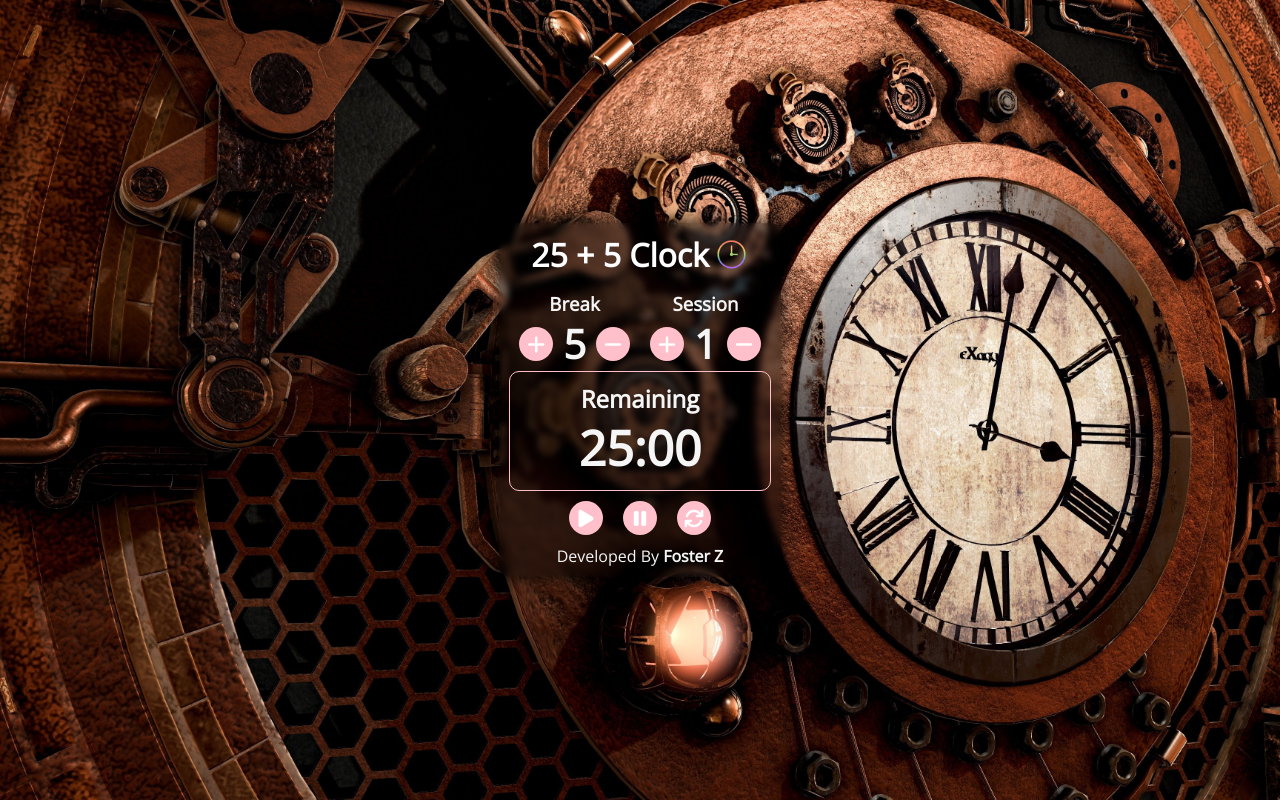
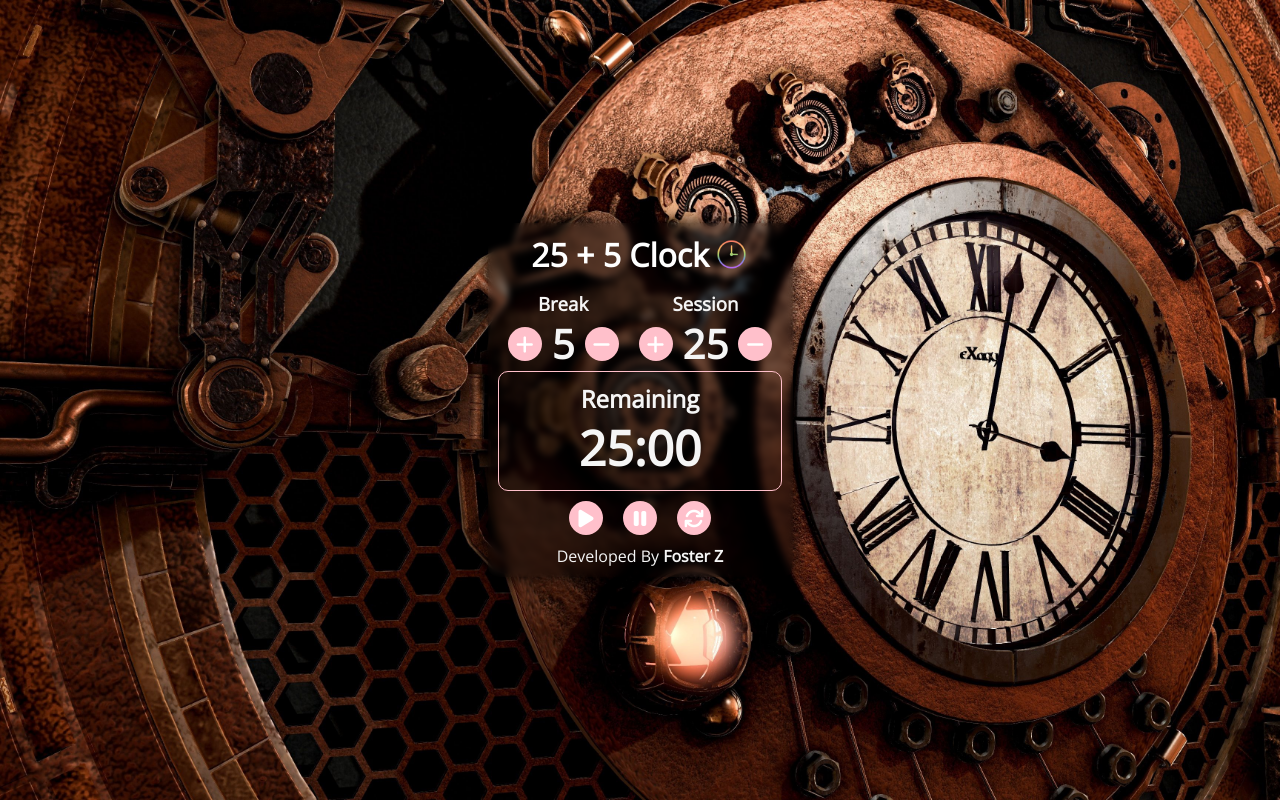
Before and after one commit to Foss-Educational-Projects/Clock, a React (Vite) app: page / in a window 1280 px wide. Built offline with nearby package versions, Linux system fonts and the light colour scheme.

Commit message:
Initial Commit Clock 4

```diff
--- a/package.json
+++ b/package.json
@@ -10,8 +10,11 @@
     "preview": "vite preview"
   },
   "dependencies": {
+    "@popperjs/core": "^2.11.6",
     "@reduxjs/toolkit": "^1.9.2",
+    "bootstrap": "^5.2.3",
     "react": "^18.2.0",
+    "react-bootstrap": "^2.7.0",
     "react-dom": "^18.2.0",
     "react-redux": "^8.0.5"
   },
--- a/src/assets/scss/components/clock/_clock.scss
+++ b/src/assets/scss/components/clock/_clock.scss
@@ -20,7 +20,6 @@
 	color: whitesmoke;
 }
 
-
 button {
 	background: none;
 	border: none;
@@ -31,6 +30,8 @@ button {
 	cursor: pointer;
 	position: relative;
 	display: flex;
+	transition: box-shadow, 200ms ease-in-out;
+	-webkit-tap-highlight-color:transparent;
 	i {
 		font-size: 1.5em;
 		color: white;
@@ -46,4 +47,8 @@ button {
 			transform: translate(-50%, -50%);
 		}
 	}
+	&:focus {
+		transition: box-shadow, 200ms ease-in-out;
+		box-shadow: 0 0 10px var(--accent-color);
+	}
 }
--- a/src/assets/scss/components/clock/modules/_clock-timer.scss
+++ b/src/assets/scss/components/clock/modules/_clock-timer.scss
@@ -10,6 +10,9 @@
 			text-align: center;
 			font-size: 3em;
 			font-weight: bolder;
+			display: flex;
+			justify-content: center;
+			align-items: center;
 		}
 	}
 	.timer-controls {
--- a/src/components/Clock.jsx
+++ b/src/components/Clock.jsx
@@ -1,15 +1,28 @@
 import React from "react";
+import Button from 'react-bootstrap/Button'
 import { useSelector, useDispatch } from "react-redux";
 
-import { increaseBreak, decreaseBreak } from "../features/breakSlice";
-import { increaseSession, decreaseSession } from "../features/sessionSlice";
+import { increaseBreak, decreaseBreak, resetBreak } from "../features/breakSlice";
+import { increaseSession, decreaseSession, resetSession } from "../features/sessionSlice";
+import { resumeTimer } from "../features/timerSlice";
 
 import Logo from "./../assets/images/clock-2.png"
 const Clock = () => {
 	const breakValue = useSelector(state => state.break.value)
 	const sessionValue = useSelector(state => state.session.value)
+	const timerResumed = useSelector(state => state.timer.value)
 
 	const dispatch = useDispatch();
+	const resetAll = () => {
+		dispatch(resetBreak())
+		dispatch(resetSession())
+	}
+	const pauseTimer = () => {
+
+	}
+	const toggleTimer = () => {
+		dispatch(resumeTimer(false))
+	}
 	return (
 		<div className="clock">
 			<h1 className="clock-header">
@@ -19,32 +32,74 @@ const Clock = () => {
 			<div className="break-and-session">
 				<div className="break-section">
 					<h3 className="break-section-title">Break</h3>
+					{(() => {
+						if (timerResumed) {
+							return (
 								<div className="break-section-settings">
-						<button className="break-increase" onClick={() => dispatch(increaseBreak())}><i className="fa-solid fa-plus"></i></button>
+									<Button disabled={true} className="break-increase" onClick={() => dispatch(increaseBreak())}><i className="fa-solid fa-plus"></i></Button>
 									<p className="values">{breakValue}</p>
-						<button className="break-decrease" onClick={() => dispatch(decreaseBreak())}><i className="fa-solid fa-minus"></i></button>
+									<Button disabled={true} className="break-decrease" onClick={() => dispatch(decreaseBreak())}><i className="fa-solid fa-minus"></i></Button>
 								</div>
+							)
+						}
+						else {
+							return (
+								<div className="break-section-settings">
+									<Button className="break-increase" onClick={() => dispatch(increaseBreak())}>
+										<i className="fa-solid fa-plus"></i>
+									</Button>
+									<p className="values">{breakValue}</p>
+									<Button className="break-decrease" onClick={() => dispatch(decreaseBreak())}>
+										<i className="fa-solid fa-minus"></i>
+									</Button>
+								</div>
+							)
+						}
+					})()}
 				</div>
 				<div className="session-section">
 					<h3 className="session-section-title">Session</h3>
+					{(() => {
+						if (timerResumed) {
+							return (
 								<div className="session-section-settings">
-						<button className="session-increase" onClick={() => dispatch(increaseSession())}><i className="fa-solid fa-plus"></i></button>
+									<Button disabled={true} className="session-increase" onClick={() => dispatch(increaseSession())}>
+										<i className="fa-solid fa-plus"></i>
+									</Button>
 									<p className="values">{sessionValue}</p>
-						<button className="session-decrease" onClick={() => dispatch(decreaseSession())}><i className="fa-solid fa-minus"></i></button>
+									<Button disabled={true} className="session-decrease" onClick={() => dispatch(decreaseSession())}><i className="fa-solid fa-minus"></i></Button>
 								</div>
+							)
+						}
+						else {
+							return (
+								<div className="session-section-settings">
+									<Button className="session-increase" onClick={() => dispatch(increaseSession())}>
+										<i className="fa-solid fa-plus"></i>
+									</Button>
+									<p className="values">{sessionValue}</p>
+									<Button className="session-decrease" onClick={() => dispatch(decreaseSession())}>
+										<i className="fa-solid fa-minus"></i>
+									</Button>
+								</div>
+							)
+						}
+					})()}
 				</div>
 			</div>
 			<div className="timer">
 				<div className="timer-display">
 					<h2 className="timer-header">Remaining</h2>
 					<div className="timer-clock">
-						25:00
+						<p>{sessionValue}</p>
+						<p>:</p>
+						<p>00</p>
 					</div>
 				</div>
 				<div className="timer-controls">
-					<button className='timer-start'><i className="fa-solid fa-play"></i></button>
-					<button className='timer-pause'><i className="fa-solid fa-pause"></i></button>
-					<button className='timer-reset'><i className="fa-solid fa-arrows-rotate"></i></button>
+					<Button className='timer-start' onClick={toggleTimer}><i className="fa-solid fa-play"></i></Button>
+					<Button className='timer-pause'><i className="fa-solid fa-pause"></i></Button>
+					<Button className='timer-reset' onClick={resetAll}><i className="fa-solid fa-arrows-rotate"></i></Button>
 				</div>
 			</div>
 			<footer className="clock-footer">
--- a/src/features/breakSlice.js
+++ b/src/features/breakSlice.js
@@ -8,14 +8,18 @@ const breakSlice = createSlice({
 	name: "break",
 	initialState,
 	reducers: {
-		increaseBreak:(state, action) => {
-			state.value++;
+		increaseBreak: (state, action) => {
+			(state.value > 59) ? state.value = 60 : state.value++
+
 		},
-		decreaseBreak:(state, action) => {
-			state.value--;
+		decreaseBreak: (state, action) => {
+			(state.value < 2) ? state.value = 1 : state.value--
+		},
+		resetBreak: (state) => {
+			state.value = 5
 		}
 	}
 })
 
-export const { increaseBreak, decreaseBreak} = breakSlice.actions;
+export const { increaseBreak, decreaseBreak, resetBreak } = breakSlice.actions;
 export default breakSlice.reducer;
--- a/src/features/sessionSlice.js
+++ b/src/features/sessionSlice.js
@@ -1,21 +1,25 @@
 import { createSlice } from '@reduxjs/toolkit'
 
 const initialState = {
-	value: 1
+	value: 25
 }
 
 const sessionSlice = createSlice({
 	name: "session",
 	initialState,
 	reducers: {
-		increaseSession:(state, action) => {
-			state.value++;
+		increaseSession: (state, action) => {
+			(state.value > 59) ? state.value = 60 : state.value++
+
 		},
-		decreaseSession:(state, action) => {
-			state.value--;
+		decreaseSession: (state, action) => {
+			(state.value < 2) ? state.value = 1 : state.value--
+		},
+		resetSession: (state) => {
+			state.value = 25
 		}
 	}
 })
 
-export const { increaseSession, decreaseSession } = sessionSlice.actions;
+export const { increaseSession, decreaseSession, resetSession } = sessionSlice.actions;
 export default sessionSlice.reducer;
--- /dev/null
+++ b/src/features/timerSlice.js
@@ -0,0 +1,18 @@
+import { createSlice } from '@reduxjs/toolkit'
+
+const initialState = {
+	value: false
+}
+
+const timerSlice = createSlice({
+	name: "timer",
+	initialState,
+	reducers: {
+		resumeTimer: (state, action) => {
+			state.value ? state.value = false : state.value = true
+		}
+	}
+})
+
+export const { resumeTimer } = timerSlice.actions;
+export default timerSlice.reducer;
--- a/src/store/store.js
+++ b/src/store/store.js
@@ -1,10 +1,12 @@
 import { configureStore} from '@reduxjs/toolkit'
 import sessionSlice from '../features/sessionSlice'
 import breakSlice from '../features/breakSlice'
+import timerSlice from '../features/timerSlice'
 
 export const store = configureStore({
 	reducer: {
 		break:breakSlice,
-		session: sessionSlice
+		session: sessionSlice,
+		timer: timerSlice
 	}
 })
```
Also changed, not shown: 1 other file (tests, documents, lock files or other folders). Lines whose indentation alone changed are shown as unchanged.
